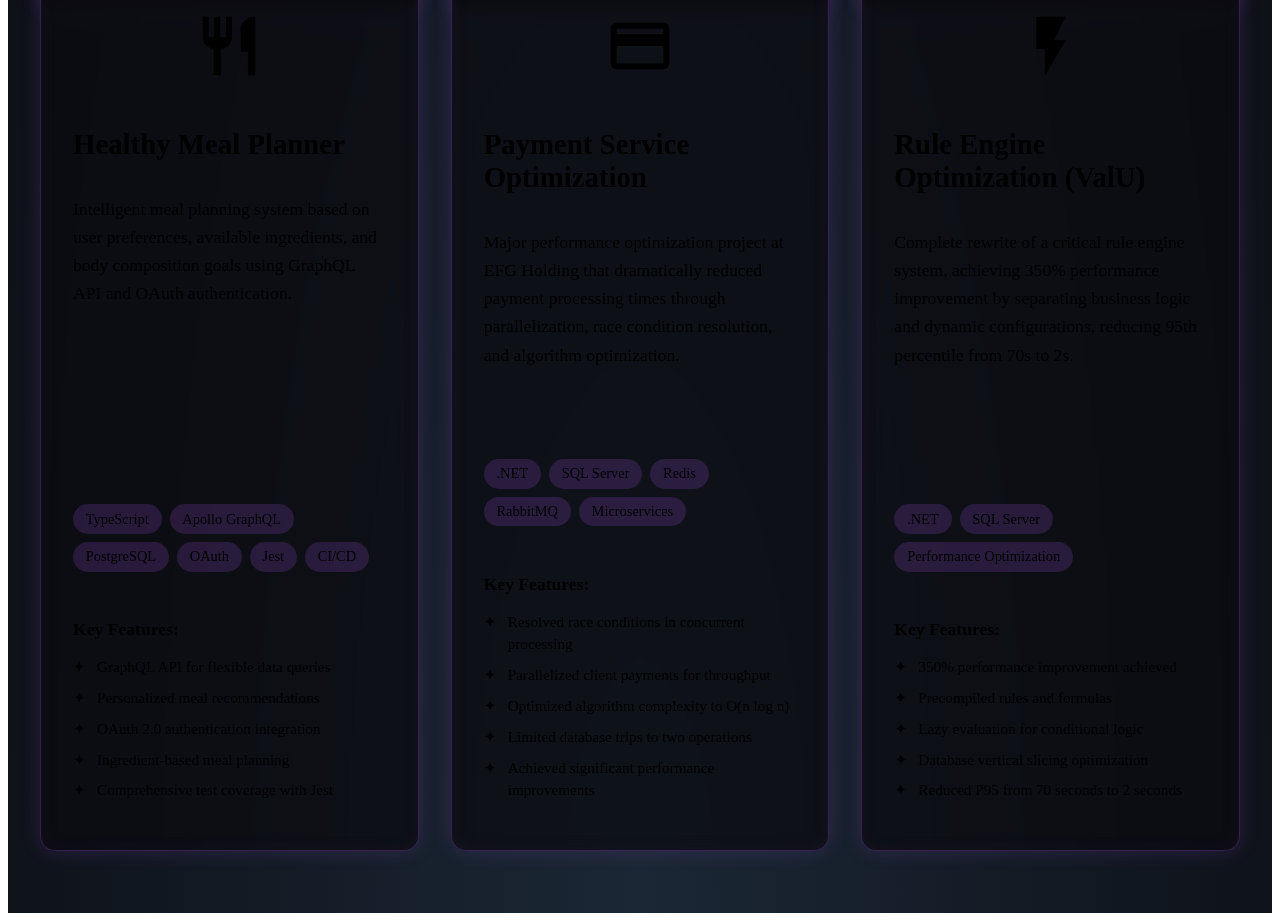
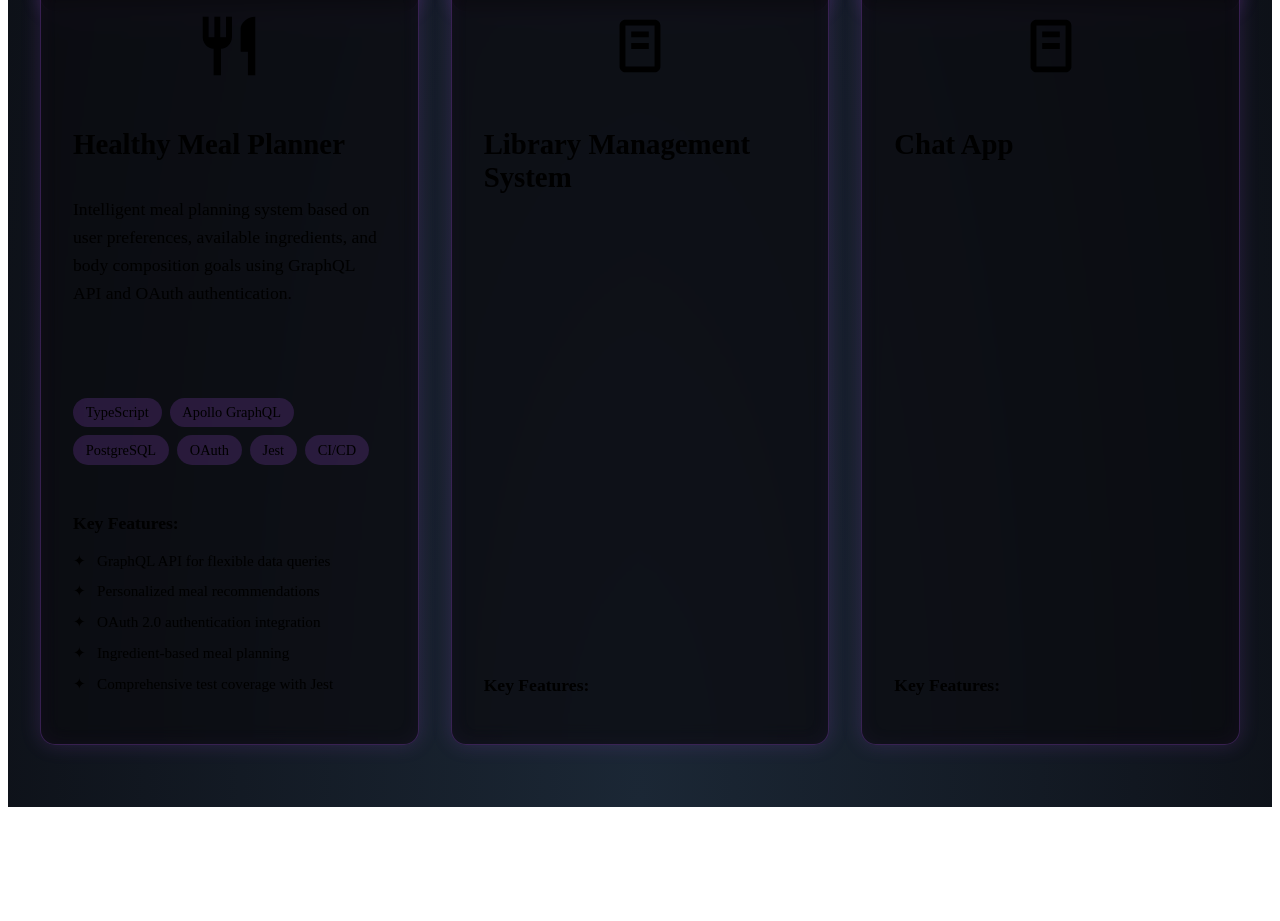
Before and after one commit to Mohamed-Fathy-Salah/portfolio, a React (Vite) app: page /projects in a window 1280 px wide. Shown: the part 1140-2061 px from the top of the page. After the commit the page ends 1955 px from the top, so only its background shows below. Built offline with nearby package versions, Linux system fonts and the light colour scheme; the HTML template or start-up script is replaced by a standard one.

Commit message:
update projects

```diff
--- a/src/pages/Projects.jsx
+++ b/src/pages/Projects.jsx
@@ -56,31 +56,19 @@ function Projects() {
             ]
         },
         {
-      title: "Payment Service Optimization",
-      description: "Major performance optimization project at EFG Holding that dramatically reduced payment processing times through parallelization, race condition resolution, and algorithm optimization.",
-      technologies: [".NET", "SQL Server", "Redis", "RabbitMQ", "Microservices"],
-      icon: "creditCard",
-      highlights: [
-        "Resolved race conditions in concurrent processing",
-        "Parallelized client payments for throughput",
-        "Optimized algorithm complexity to O(n log n)",
-        "Limited database trips to two operations",
-        "Achieved significant performance improvements"
-      ]
+            title: "Library Management System",
+            description: "",
+            technologies: [],
+            icon: "workflow",
+            highlights: []
         },
         {
-      title: "Rule Engine Optimization (ValU)",
-      description: "Complete rewrite of a critical rule engine system, achieving 350% performance improvement by separating business logic and dynamic configurations, reducing 95th percentile from 70s to 2s.",
-      technologies: [".NET", "SQL Server", "Performance Optimization"],
-      icon: "lightning",
-      highlights: [
-        "350% performance improvement achieved",
-        "Precompiled rules and formulas",
-        "Lazy evaluation for conditional logic",
-        "Database vertical slicing optimization",
-        "Reduced P95 from 70 seconds to 2 seconds"
-      ]
-    }
+            title: "Chat App",
+            description: "",
+            technologies: [],
+            icon: "workflow",
+            highlights: []
+        },
     ]
 
     return (
```
Lines whose indentation alone changed are shown as unchanged.
